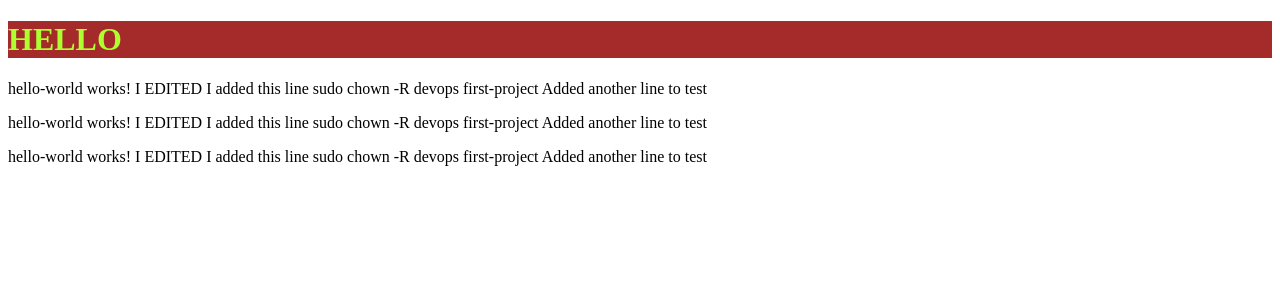
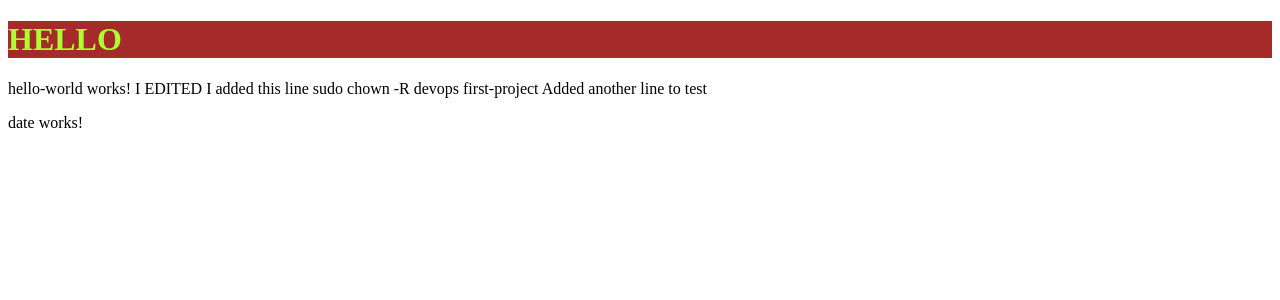
Before and after one commit to vidhurraj147/first-project, an Angular app: page / in a window 1280 px wide. Shown: the top 300 px of the page. Built offline with nearby package versions, Linux system fonts and the light colour scheme.

Commit message:
made changes for the date component

```diff
--- a/src/app/app.component.html
+++ b/src/app/app.component.html
@@ -1,8 +1,6 @@
 <H1>HELLO</H1>
 <app-hello-world></app-hello-world>
-<app-hello-world></app-hello-world>
-<app-hello-world></app-hello-world>
-
+<app-date></app-date>
 
 
 
```
